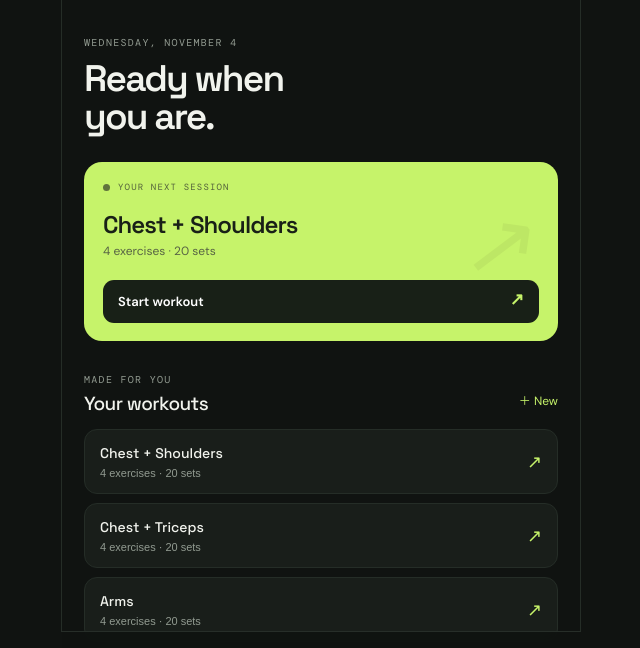
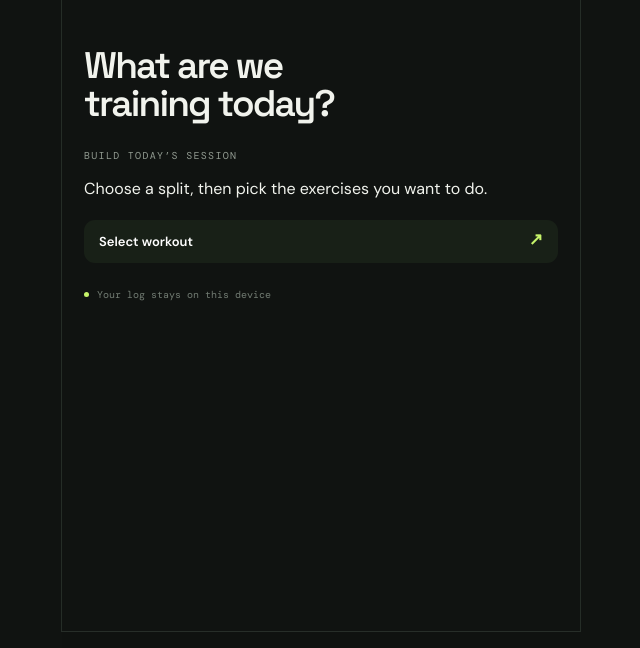
Before and after one commit to liuweialan1993/RepForge, a plain HTML site: page index.html in a window 1280 px wide. Shown: the part 74-722 px from the top of the page, without its empty margins (319-959 px from the left). Drawn offline with nearby package versions, Linux system fonts and the light colour scheme.

Commit message:
Update RepForge index.html

```diff
--- a/index.html
+++ b/index.html
@@ -20,20 +20,13 @@
     </header>
 
     <section class="screen active" id="homeScreen">
-      <div class="greeting"><p class="eyebrow" id="todayDate"></p><h1>Ready when<br>you are.</h1></div>
-      <div class="start-card">
-        <div class="card-topline"><span class="live-dot"></span><span>YOUR NEXT SESSION</span></div>
-        <h2 id="nextWorkoutName">Choose a workout</h2>
-        <p id="nextWorkoutMeta">Your training, your pace.</p>
-        <button class="primary-button" id="startWorkoutButton">Start workout <span>↗</span></button>
-      </div>
-      <div class="section-heading"><div><p class="eyebrow">MADE FOR YOU</p><h2>Your workouts</h2></div><button class="text-button" id="addWorkoutButton">＋ New</button></div>
-      <div id="workoutList" class="workout-list"></div>
+      <div class="greeting"><p class="eyebrow" id="todayDate"></p><h1>What are we<br>training today?</h1></div>
+      <div class="select-card"><p class="eyebrow">BUILD TODAY’S SESSION</p><p>Choose a split, then pick the exercises you want to do.</p><button class="primary-button" id="startWorkoutButton">Select workout <span>↗</span></button></div>
       <div class="home-footer"><span class="tiny-dot"></span> Your log stays on this device</div>
     </section>
 
     <section class="screen" id="sessionScreen">
-      <div class="session-header"><button class="back-button" id="endWorkoutButton">← <span>Finish</span></button><div class="session-tools"><button class="unit-toggle" id="unitToggle" aria-label="Switch weight units">LB</button><div class="session-clock" id="sessionClock">00:00</div><button class="icon-button small" id="sessionMenuButton">···</button></div></div>
+      <div class="session-header"><button class="back-button" id="endWorkoutButton">← <span>Finish</span></button><div class="session-tools"><button class="unit-toggle" id="unitToggle" aria-label="Switch weight units">LB</button><button class="icon-button small" id="sessionMenuButton">···</button></div></div>
       <div class="session-title"><p class="eyebrow">WORKOUT IN PROGRESS</p><h1 id="sessionWorkoutName"></h1><p id="sessionProgress"></p><div id="restBar" class="rest-bar" hidden><div class="rest-info"><span class="rest-pulse"></span><span>REST</span><strong id="restClock">00:45</strong></div><div class="rest-track"><span id="restFill"></span></div><button id="skipRestButton">Skip ↗</button></div></div>
       <div id="exerciseList" class="exercise-list"></div>
       <button class="add-exercise-button" id="addExerciseButton">＋ Add exercise</button>
```
